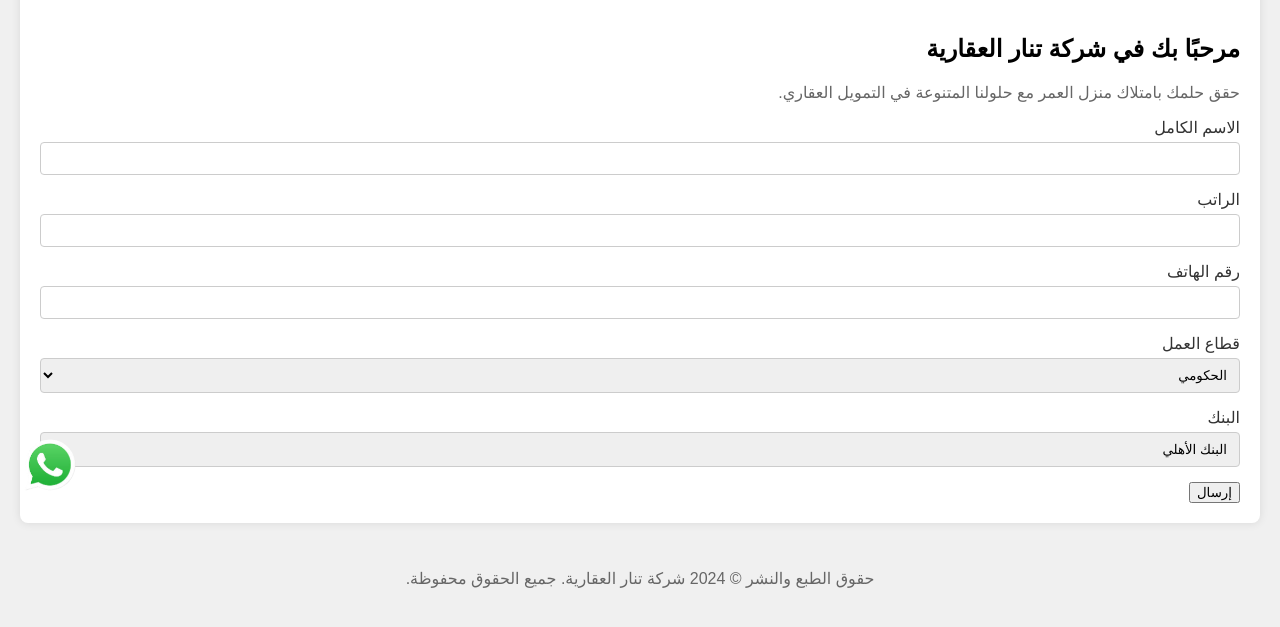
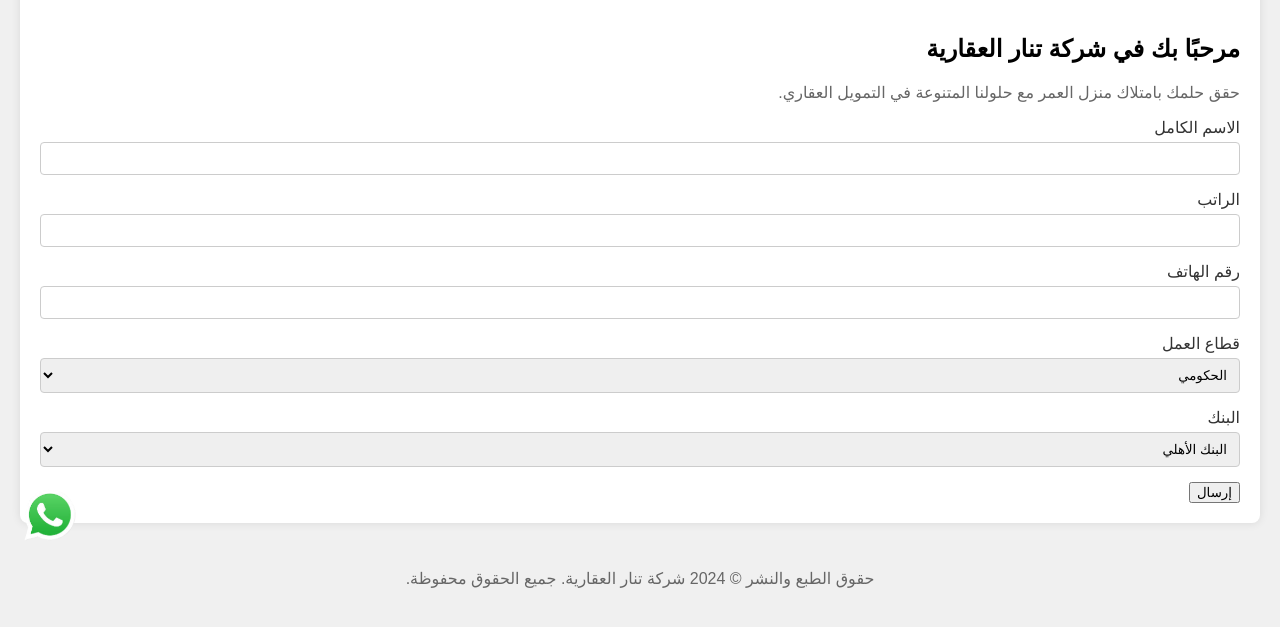
Before and after one commit to hussain6868/try2-web, a plain HTML site: page index.html in a window 1280 px wide. Shown: the part 231-858 px from the top of the page. Drawn offline with Linux system fonts and the light colour scheme.

Commit message:
Update index.html

```diff
--- a/index.html
+++ b/index.html
@@ -81,7 +81,7 @@
         }
         .whatsapp-chat {
             position: fixed;
-            bottom: 70px; /* Adjusted position above footer */
+            bottom: 20px; /* Adjusted position above footer */
             left: 20px; /* Adjusted position from the right */
             z-index: 1000; /* Ensure it's above other elements */
         }
```
